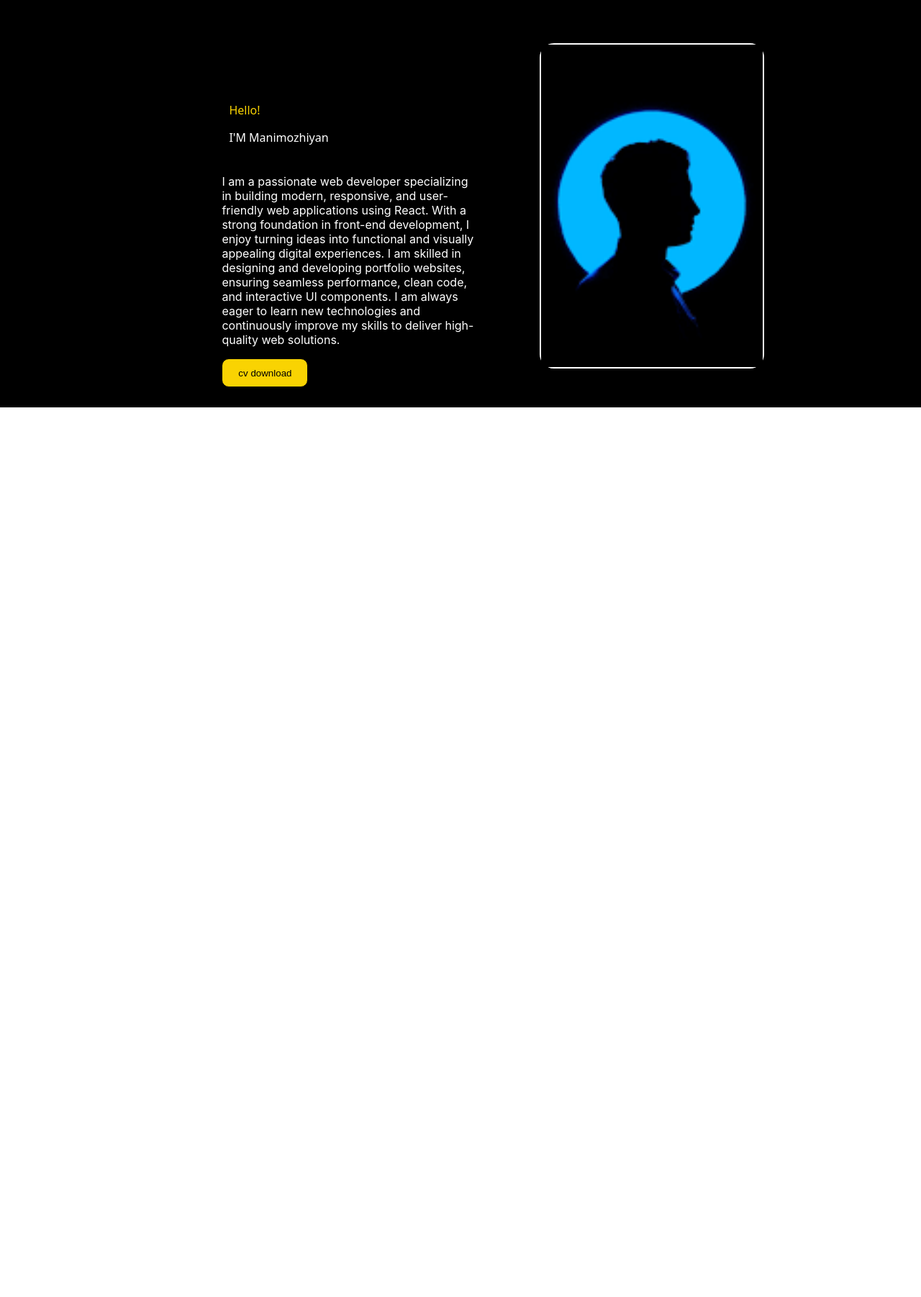
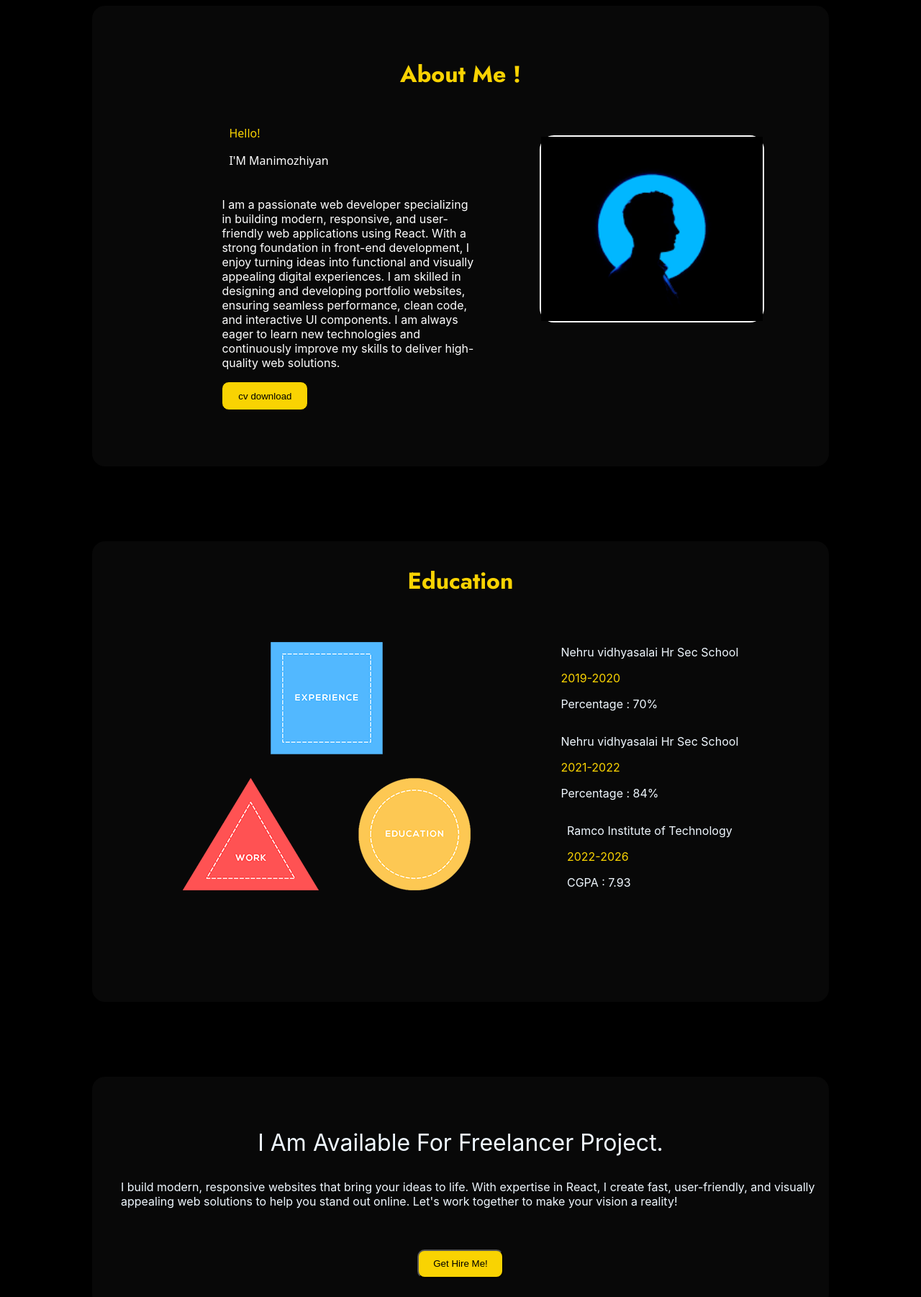
Before and after one commit to manimozhiyan23/portfolio, a React (Create React App) app in the folder frontend/: page / in a window 1280 px wide. Shown: the part 538-2340 px from the top of the page at 72% size. Before the commit the page ends 1104 px from the top, so only its background shows below. Built offline with nearby package versions, Linux system fonts and the light colour scheme; a web font is replaced by a local one.

Commit message:
education and hire page

```diff
--- a/frontend/src/pages/front.js
+++ b/frontend/src/pages/front.js
@@ -1,5 +1,6 @@
 import "../styles/front.css";
 import profil from "../images/profil.png"
+import edu from "../images/edu.png";
 function Front(){
     return(
         <>
@@ -8,7 +9,8 @@ function Front(){
           <div className="nav">
             <p>Home</p>
             <p>About</p>
-            <p>Edu & Exp</p>
+            <p>Education</p>
+            <p>Projects</p>
             <p>Contact</p>
           </div>
 
@@ -22,8 +24,16 @@ function Front(){
             <p className="hello-resume">And this is my resume</p>
             </div>
         </div>
+
+        {/*    about    */}
+
+
         <div className="about">
-        <div className="about-left">
+          <div className="about-me-name">
+            <p>About Me !</p>
+          </div>
+          <div className="about-second">
+          <div className="about-left">
           <p className="about-hello">Hello!</p>
           <p className="about-name">I'M Manimozhiyan</p>
           <p className="about-me">
@@ -48,7 +58,65 @@ function Front(){
         <div className="about-image">
                 <img src={profil}/>
             </div>
+          </div>
+
         </div>
+
+
+{/* education and experience */}
+
+        <div className="edu">
+          <div className="edu-name">
+            <p>Education</p>
+          </div>
+
+          <div className="school-college-left-photo">
+          <div>
+          <img src={edu}/>
+          </div>
+          <div className="edu-school-college-names">
+          <div>
+            <p>Nehru vidhyasalai Hr Sec School</p>
+            <p className="edu-year">2019-2020</p>
+            <p>Percentage : 70% </p>
+          </div>
+          <div>
+            <p>Nehru vidhyasalai Hr Sec School</p>
+            <p className="edu-year">2021-2022</p>
+            <p>Percentage : 84%</p>
+          </div>
+          <div>
+            <p>Ramco Institute of Technology</p>
+            <p className="edu-year">2022-2026</p>
+            <p>CGPA : 7.93</p>
+          </div>
+          </div>
+          </div>
+
+        </div>
+
+        {/* hire me  */}
+
+        <div className="freelancer-hire">
+        <div className="hire-first">
+          <div className="hire-freelancer">
+            <p className="first-text-hire">I Am Available For Freelancer Project.</p>
+          </div>
+          <div>
+            <p className="second-text-hire">I build modern, responsive websites that bring your ideas to life.
+            With expertise in React, I create fast, user-friendly, and visually
+            appealing web solutions to help you stand out online.
+            Let's work together to make your vision a reality!</p>
+          </div>
+        </div>
+        <div className="hire-me">
+          <button>Get Hire Me!</button>
+        </div>
+        </div>
+
+
+
+
 
 
 
--- a/frontend/src/styles/front.css
+++ b/frontend/src/styles/front.css
@@ -1,6 +1,7 @@
 @import url('https://fonts.googleapis.com/css2?family=DM+Serif+Display:ital@0;1&family=Dancing+Script:wght@400..700&family=Open+Sans:ital,wght@0,300..800;1,300..800&family=Playfair+Display:ital,wght@0,400..900;1,400..900&family=Quicksand:wght@300..700&display=swap');
 @import url('https://fonts.googleapis.com/css2?family=Boldonse&display=swap');
 @import url('https://fonts.googleapis.com/css2?family=Source+Code+Pro:ital,wght@0,200..900;1,200..900&display=swap');
+@import url('https://fonts.googleapis.com/css2?family=Jost:ital,wght@0,100..900;1,100..900&display=swap');
 .whole{
     background-color: black;
     width: 100%;
@@ -65,13 +66,28 @@
 }
 .about{
     width: 80%;
-    height: 70vh;
+    height: 80vh;
     margin-top: 100px;
+    display: flex;
+    align-items: center;
+    justify-content: start;
+    flex-direction: column;
+    border: 2px solid;
+    border-radius: 20px;
+    background-color: #ffffff08;
+}
+.about-second{
     display: flex;
     align-items: center;
     justify-content: center;
     flex-direction: row;
-    border-radius: 20px;
+}
+.about-me-name{
+    font-family: "Jost", sans-serif;
+    margin-top: 40px;
+    font-weight: bold;
+    font-size: xx-large;
+    color:#f9d302;
 }
 .about-hello,.about-name,.about-me{
     color: rgb(255, 255, 255);
@@ -118,3 +134,78 @@
     background: #f9d302;
     border: 1px solid
 }
+
+/* education and experience */
+
+.edu{
+    width: 80%;
+    height: 80vh;
+    border: 2px solid;
+    background-color: #ffffff08;
+    margin-top: 100px;
+    border-radius: 20px;
+
+}
+.edu-name p{
+    font-family: "Jost", sans-serif;
+    color:#f9d302;
+    font-weight: bold;
+    font-size: xx-large;
+    display: flex;
+    align-items: center;
+    justify-content: center;
+}
+.school-college-left-photo{
+    display: flex;
+    align-items: center;
+    justify-content: space-evenly;
+    flex-direction: row;
+    margin-top: 50px;
+}
+.edu-school-college-names{
+    display: flex;
+    align-items: center;
+    justify-content: center;
+    flex-direction: column;
+    color: aliceblue;
+}
+.edu-year{
+    color: #f9d302;
+}
+
+/* hire me */
+.freelancer-hire{
+    width: 80%;
+    height: 40vh;
+    border: 2px solid;
+    border-radius: 20px;
+    background-color: #ffffff08;
+    margin-top: 100px;
+    display: flex;
+    align-items: center;
+    justify-content: space-evenly;
+    flex-direction: column;
+}
+.first-text-hire{
+    display: flex;
+    align-items: center;
+    justify-content: center;
+    font-size:xx-large;
+}
+.second-text-hire{
+    display: flex;
+    align-items: center;
+    justify-content: center;
+    margin-left: 40px;
+}
+.hire-first p{
+    color: aliceblue;
+}
+.hire-me button{
+    background: none;
+    width: 120px;
+    height: 40px;
+    background-color: #f9d302;
+    color: black;
+    border-radius: 10px;
+}
```
Also changed, not shown: frontend/src/images/edu.png (added).
